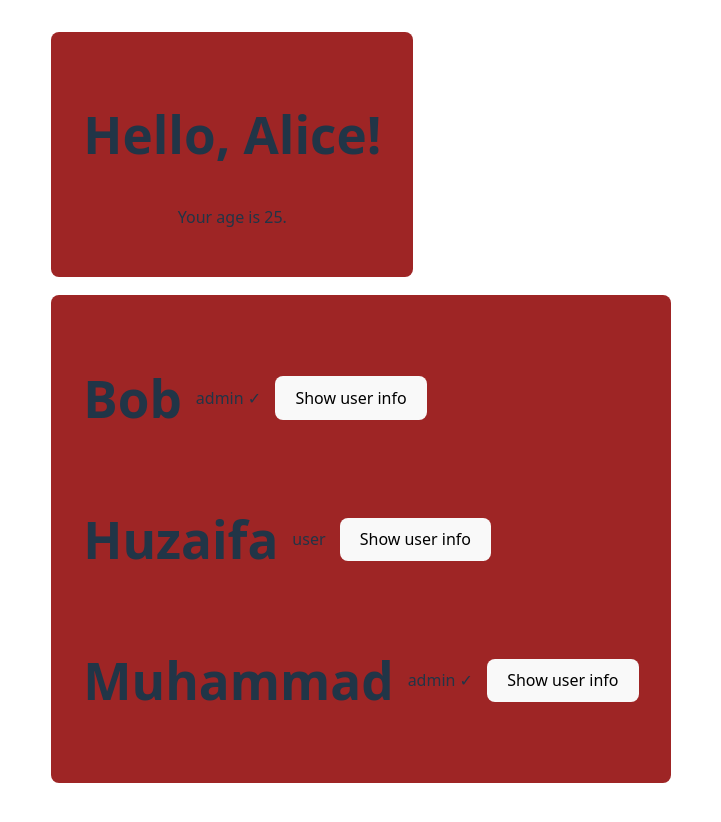
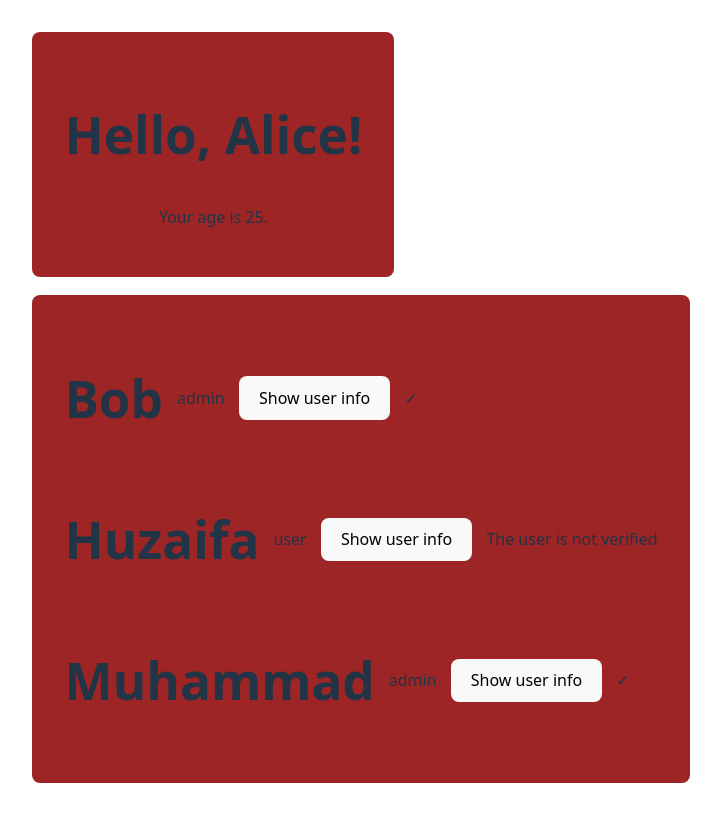
Before and after one commit to Huzaifa-mh/React-19, a React (Vite) app in the folder React19-Practice2/: page / in a window 1280 px wide. Shown: the top 822 px of the page, without its empty margins (279-1000 px from the left). Built offline with nearby package versions, Linux system fonts and the light colour scheme.

Commit message:
Refactor Usercard component to improve role display and maintain verified status logic

```diff
--- a/React19-Practice2/src/App.tsx
+++ b/React19-Practice2/src/App.tsx
@@ -31,11 +31,20 @@
       alignItems: 'center'}
     }>
       <h1>{name}</h1>
-      <p>{role} {verified ? "✓" : ""}</p>
+      <p>{role}
+        {/* {verified ? "✓" : ""} */}
+        </p>
       <button onClick={(event)=>{
         greetUser(name);
         console.log(event.target)
       }}>Show user info</button>
+      {verified ? (<p>✓</p>):(<p>The user is not verified</p>)}
+
+      {/* for this i need to use hooks */}
+      {/* {!verified && <button onClick={()=>{
+        alert("Verified");
+        verified = true;
+      }}>Verify</button>} */}
     </div>
   );
 }
```
